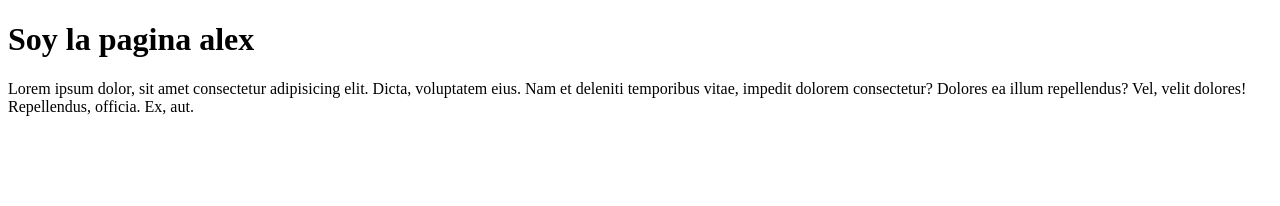
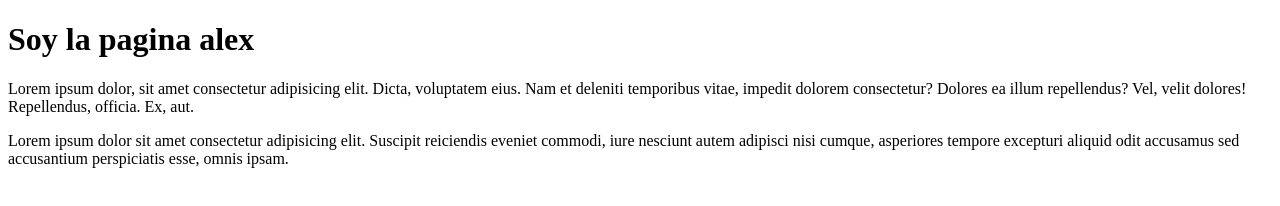
Before and after one commit to DCK222/proyectoGit_Softtek_mayo06, a plain HTML site: page paginaAlex.html in a window 1280 px wide. Drawn offline with Linux system fonts and the light colour scheme.

Commit message:
cambios3

```diff
--- a/paginaAlex.html
+++ b/paginaAlex.html
@@ -8,5 +8,6 @@
 <body>
     <h1>Soy la pagina alex</h1>
     <p>Lorem ipsum dolor, sit amet consectetur adipisicing elit. Dicta, voluptatem eius. Nam et deleniti temporibus vitae, impedit dolorem consectetur? Dolores ea illum repellendus? Vel, velit dolores! Repellendus, officia. Ex, aut.</p>
+    <p>Lorem ipsum dolor sit amet consectetur adipisicing elit. Suscipit reiciendis eveniet commodi, iure nesciunt autem adipisci nisi cumque, asperiores tempore excepturi aliquid odit accusamus sed accusantium perspiciatis esse, omnis ipsam.</p>
 </body>
 </html>
```
